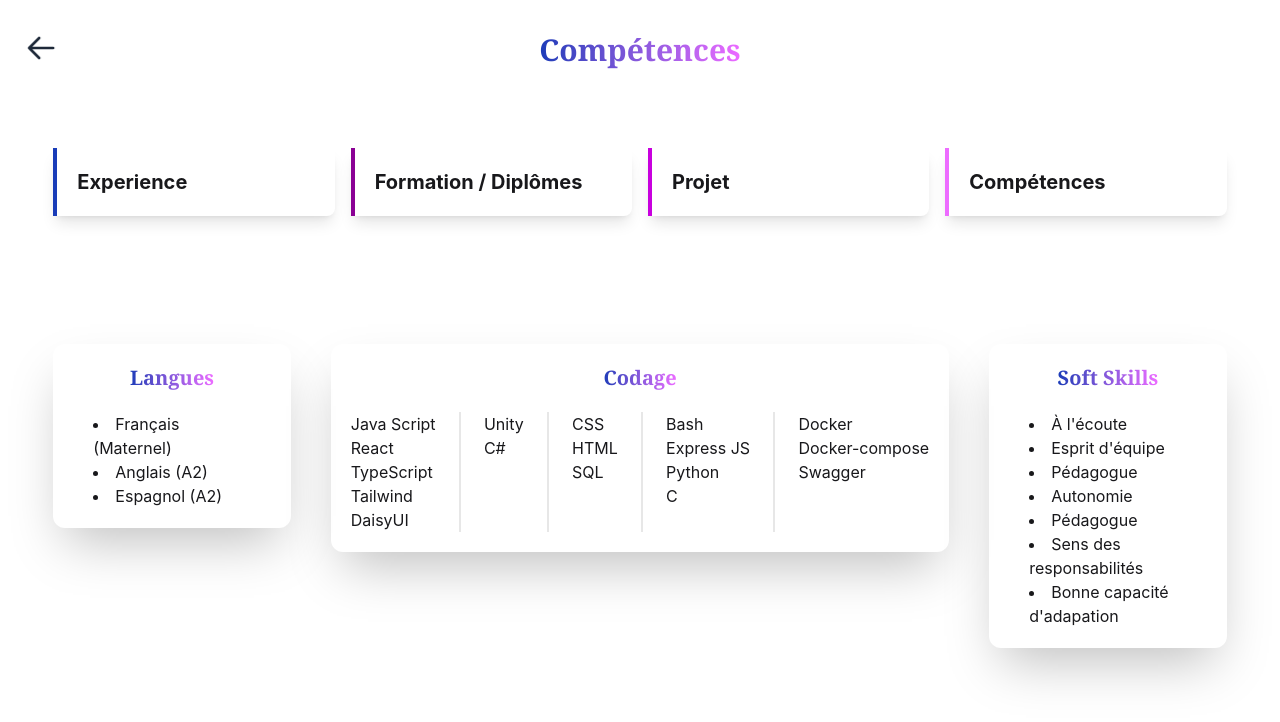
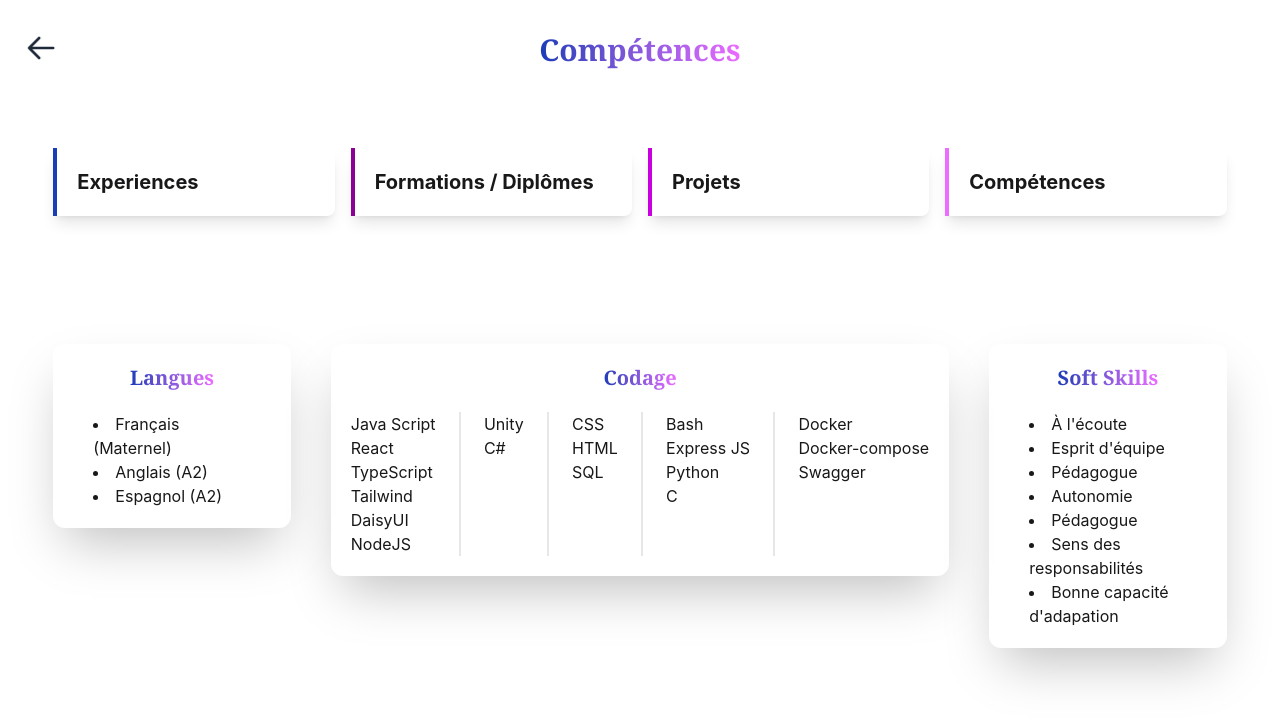
Before and after one commit to Faroucha20/Portfolio, a React (Vite) app in the folder Portfolio_Farah_Chaatouf/: page /competences in a window 1280 px wide. Shown: the top 722 px of the page. Built offline with nearby package versions, Linux system fonts and the light colour scheme.

Commit message:
modif host

```diff
--- a/Portfolio_Farah_Chaatouf/src/Composants/Compétences.tsx
+++ b/Portfolio_Farah_Chaatouf/src/Composants/Compétences.tsx
@@ -36,6 +36,8 @@ export default function Competences() {
                 <div>TypeScript</div>
                 <div>Tailwind</div>
                 <div>DaisyUI</div>
+                <div>NodeJS</div>
+
               </div>
               <div className="divider divider-horizontal"></div>
               <div>
--- a/Portfolio_Farah_Chaatouf/src/Composants/Menu2.tsx
+++ b/Portfolio_Farah_Chaatouf/src/Composants/Menu2.tsx
@@ -9,21 +9,21 @@ export default function Menu2() {
             to="/experiences"
             className="flex justify-start font-bold items-center shadow-lg p-5 transition duration-500 ease-in-out h-full w-1/4 border-l-4 border-l-blue-800 transform hover:-translate-y-1 hover:scale-110 rounded-r-lg"
           >
-            Experience
+            Experiences
           </Link>
 
           <Link
             to="/diplomes"
             className="flex justify-start font-bold items-center shadow-lg p-5 transition duration-500 ease-in-out h-full w-1/4 border-l-4 border-l-fuchsia-800 transform hover:-translate-y-1 hover:scale-110 rounded-r-lg"
           >
-            Formation / Diplômes
+            Formations / Diplômes
           </Link>
 
           <Link
             to="/projets"
             className="flex justify-start font-bold items-center shadow-lg p-5 transition duration-500 ease-in-out h-full w-1/4 border-l-4 border-l-fuchsia-600 transform hover:-translate-y-1 hover:scale-110 rounded-r-lg"
           >
-            Projet
+            Projets
           </Link>
 
           <Link
--- a/Portfolio_Farah_Chaatouf/src/Projets/PrismMES.tsx
+++ b/Portfolio_Farah_Chaatouf/src/Projets/PrismMES.tsx
@@ -114,7 +114,7 @@ export default function PrismMES() {
             </li>
             <li>Interface utilisateur intuitive</li>
             <li>
-              React, tailwind, daisyui, Express JS, Mysql, Swagger, Docker
+              React, Tailwind, Daisyui, Express JS, Mysql, Swagger, Docker
             </li>
             <li>
               Responsive
--- a/Portfolio_Farah_Chaatouf/vite.config.ts
+++ b/Portfolio_Farah_Chaatouf/vite.config.ts
@@ -1,10 +1,10 @@
-import { defineConfig } from 'vite'
-import react from '@vitejs/plugin-react'
-import tailwindcss from '@tailwindcss/vite'
+import { defineConfig } from "vite";
+import react from "@vitejs/plugin-react";
+import tailwindcss from "@tailwindcss/vite";
 
 export default defineConfig({
-  plugins: [
-    react(),
-    tailwindcss(),
-  ],
-})
+  plugins: [react(), tailwindcss()],
+  server: {
+    host: true, // Force l'écoute sur toutes les adresses IP du réseau
+  },
+});
```
